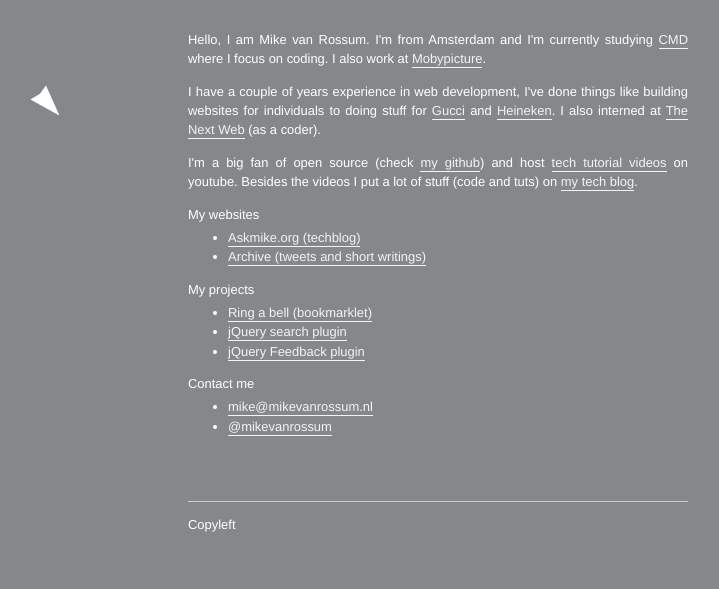
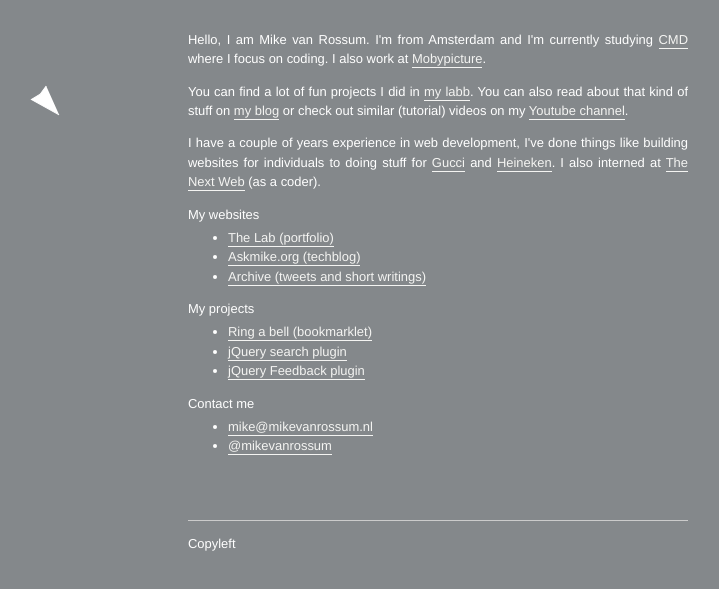
Before and after one commit to askmike/mikevanrossum-small, a plain HTML site: page index.html in a window 1280 px wide. Shown: the part 161-750 px from the top of the page, without its empty margins (202-921 px from the left). Drawn offline with Linux system fonts and the light colour scheme; files that its build step writes are made by us from their sources; files whose address does not match are found by name.

Commit message:
rewritten bio and added the lab url

```diff
--- a/index.html
+++ b/index.html
@@ -30,20 +30,18 @@
             <a href='http://mobypicture.com/'>Mobypicture</a>.
         </p>
         <p>
+            You can find a lot of fun projects I did in <a href='http://lab.askmike.org/'>my labb</a>. You can also
+            read about that kind of stuff on <a href='http://askmike.org/'>my blog</a> or check out similar (tutorial) videos on my <a href='http://www.youtube.com/user/askmiketuts'>Youtube channel</a>.
+        </p>
+        <p>
             I have a couple of years experience in web development, I've done things like building websites for individuals to doing stuff for
             <a href='http://gucci.com/'>Gucci</a> and
             <a href='http://heineken.com/'>Heineken</a>. I also interned at
             <a href='http://thenextweb.com/'>The Next Web</a> (as a coder).
         </p>
-        <p>
-            I'm a big fan of open source (check
-            <a href='http://github.com/'>my github</a>) and host
-            <a href='http://www.youtube.com/user/askmiketuts'>tech tutorial videos</a> on youtube.
-            Besides the videos I put a lot of stuff (code and tuts) on
-            <a href='http://askmike.org'>my tech blog</a>.
-        </p>
         My websites
         <ul>
+            <li><a href='http://lab.askmike.org'>The Lab (portfolio)</a></li>
             <li><a href='http://askmike.org'>Askmike.org (techblog)</a></li>
             <li><a href='http://mvr.me'>Archive (tweets and short writings)</a></li>
         </ul>
```
